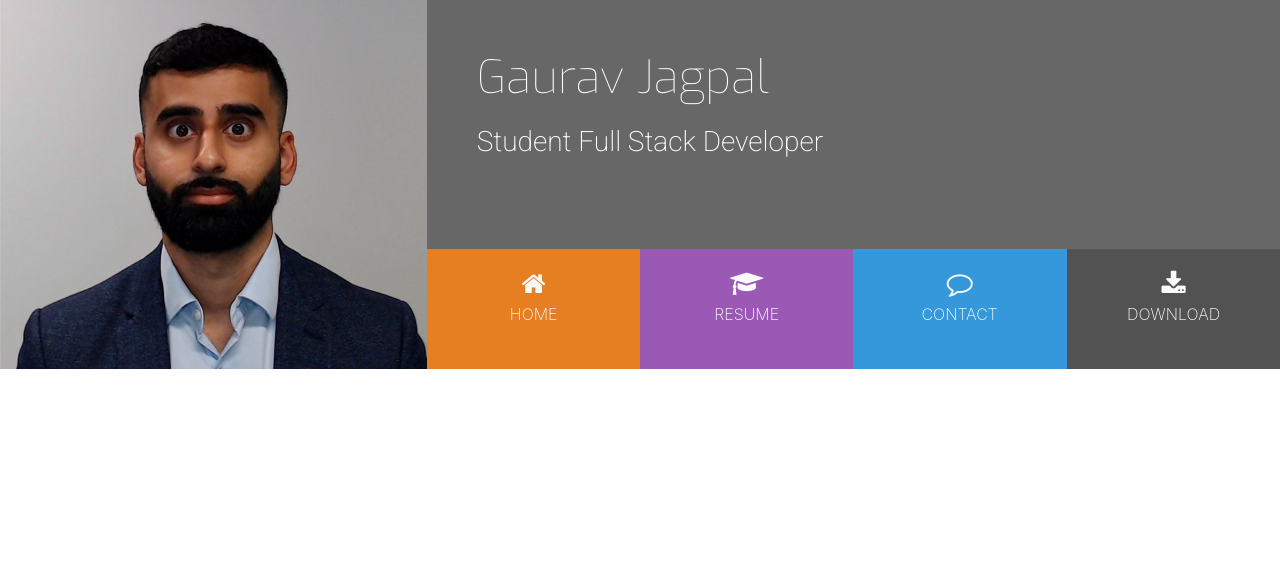
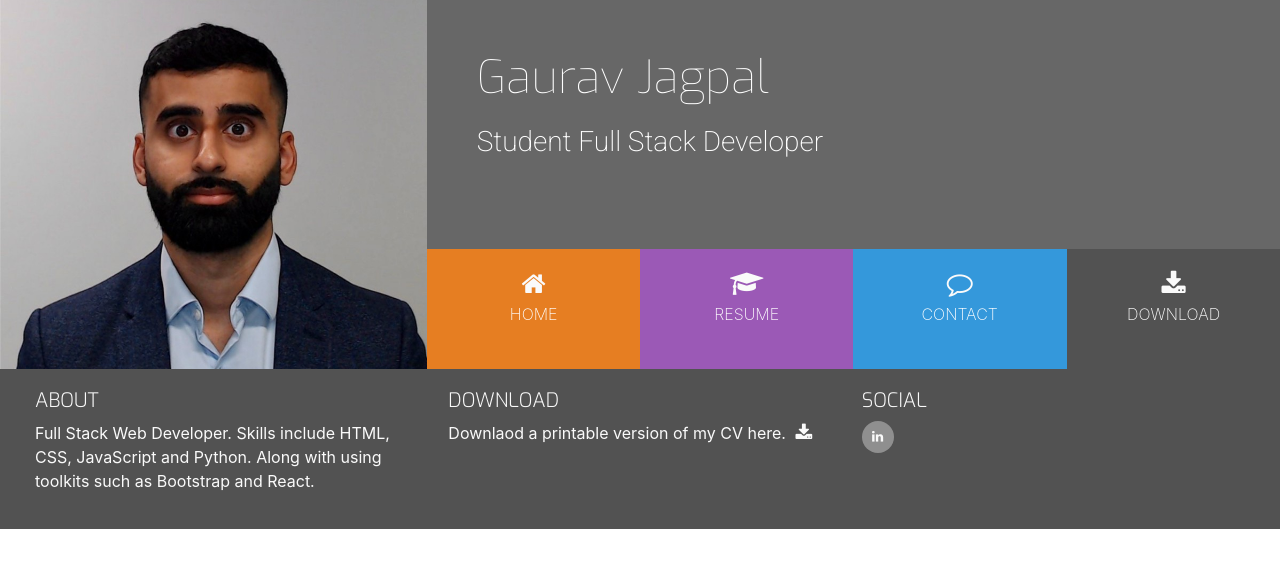
Before and after one commit to gauravjagpal/resume, a plain HTML site: page index.html in a window 1280 px wide. Drawn offline with nearby package versions, Linux system fonts and the light colour scheme.

Commit message:
complete header and footer

```diff
--- a/assets/css/index.css
+++ b/assets/css/index.css
@@ -19,6 +19,25 @@
 
 .ui-menu-color-download {
     background-color: #525252;
+}
+
+/*-----------------Special paddings/margins/text */
+h1, h2, h3, h4 {
+    margin:0;
+}
+
+.uppercase {
+    text-transform: uppercase;
+}
+
+.general-sub {
+    font-family: "Exo", sans-serif;
+    font-weight: 300;
+    color: #fafafa;
+}
+
+.inline-block {
+    display: inline-block;
 }
 
 /*-----------------Heading */
@@ -109,3 +128,50 @@ header {
 .hvr-sweep-to-bottom:before {
     background-color: rgba(0,0,0,0.2);
 }
+
+/*-----------------Footer */
+footer {
+    background-color: #525252;
+    color: #fafafa;
+    min-height: 120px;
+    margin: 0;
+}
+
+.cv-pdf i {
+    font-size: 18px;
+    color: #fafafa;
+    text-align: center;
+    padding-left: 5px;
+    transition: all 0.35s ease-in-out;
+    -moz-transition: all 0.35s ease-in-out;
+    -webkit-transition: all 0.35s ease-in-out;
+    -o-transition: all 0.35s ease-in-out;
+}
+
+.cv-pdf i:hover {
+    color: #e84610;
+}
+
+.social-links li a i {
+    width: 32px;
+    height: 32px;
+    border-radius: 50%;
+    padding: 12px 0;
+    font-size: 13px;
+    line-height: 7px;
+    text-align: center;
+    color: #fafafa;
+    background: #8f8f8f;
+    transition: all 0.35s ease-in-out;
+    -moz-transition: all 0.35s ease-in-out;
+    -webkit-transition: all 0.35s ease-in-out;
+    -o-transition: all 0.35s ease-in-out;
+}
+
+.social-links li a i:hover {
+    background: #e84610;
+}
+
+#footer-details {
+    padding: 20px;
+}
--- a/index.html
+++ b/index.html
@@ -47,7 +47,35 @@
     <section>
 
     </section>
-    <footer>
+    <footer class="container-fluid">
+        <div id="footer-details" class ="row">
+            <div class="col-sm-4">
+                <h5 class="uppercase general-sub">About</h5>
+                <p class="inline-block">Full Stack Web Developer. Skills include HTML, CSS, JavaScript and Python.
+                    Along with using toolkits such as Bootstrap and React.</p>
+            </div>
+            <div class="col-sm-4">
+                <h5 class="uppercase general-sub">Download</h5>
+                <p class="inline-block">Downlaod a printable version of my CV here.
+                    <a href="#" target="_blank" class="cv-pdf">
+                        <i class="fa fa-download" aria-hidden="true"></i>
+                        <span class="sr-only">Download link.</span>
+                    </a>
+                </p>
+            </div>
+            <div class="col-sm-4">
+                <h5 class="uppercase general-sub">Social</h5>
+                <ul class="list-inline social-links">
+                    <li class="list-inline-item">
+                        <a target="_blank" href="https://www.linkedin.com/in/gaurav-jagpal/">
+                            <i class="fa fa-linkedin" aria-hidden="true">
+                                <span class="sr-only">LinkedIn</span>
+                            </i>
+                        </a>
+                    </li>
+                </ul>
+            </div>
+        </div>
 
     </footer>
 </body>
```
